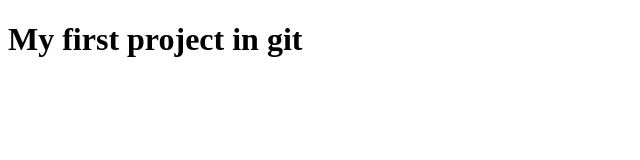
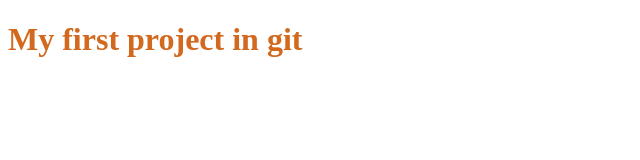
Before and after one commit to asrbwu/first-project, a plain HTML site: page index.html in a window 1280 px wide. Shown: the whole page, without its empty margins (0-640 px from the left). Drawn offline with Linux system fonts and the light colour scheme.

Commit message:
Adding style in h1 tag

```diff
--- a/index.html
+++ b/index.html
@@ -5,6 +5,9 @@
     <meta http-equiv="X-UA-Compatible" content="IE=edge">
     <meta name="viewport" content="width=device-width, initial-scale=1.0">
     <title>My first project in git</title>
+    <style>
+        h1{color:chocolate;}
+    </style>
 </head>
 <body>
     <h1>My first project in git</h1>
```
